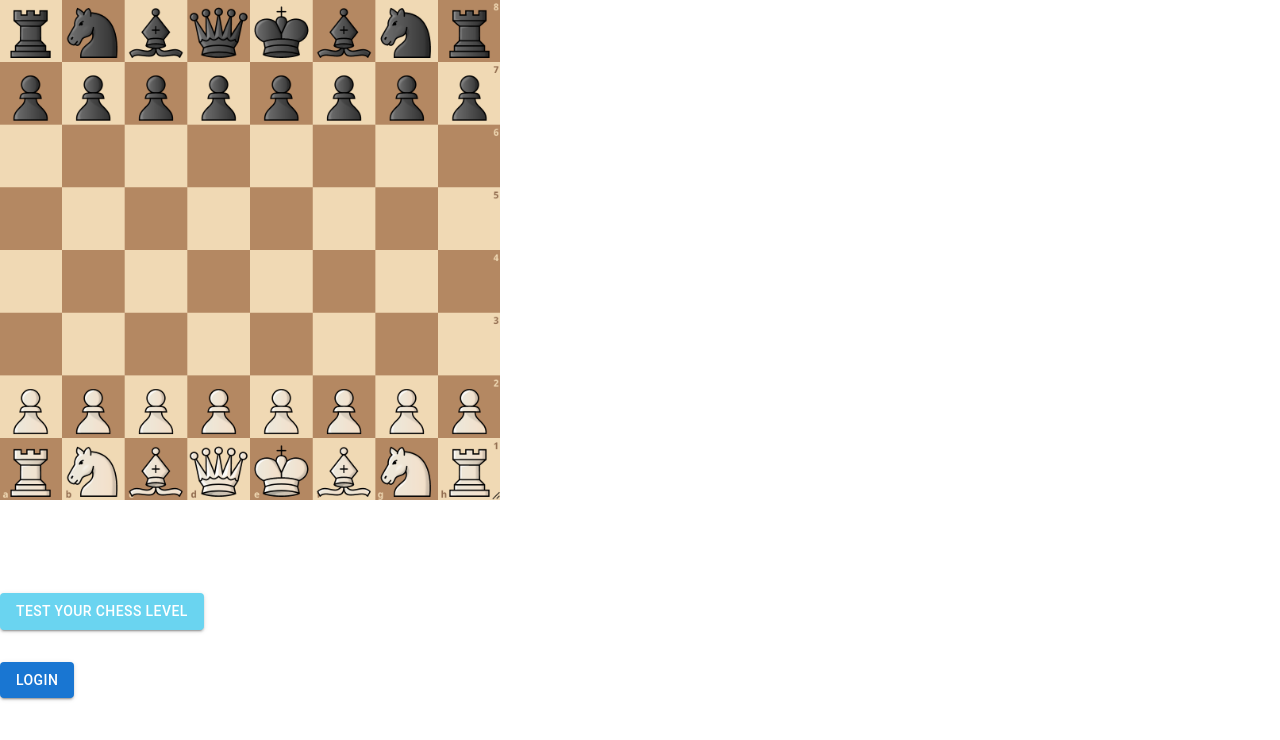
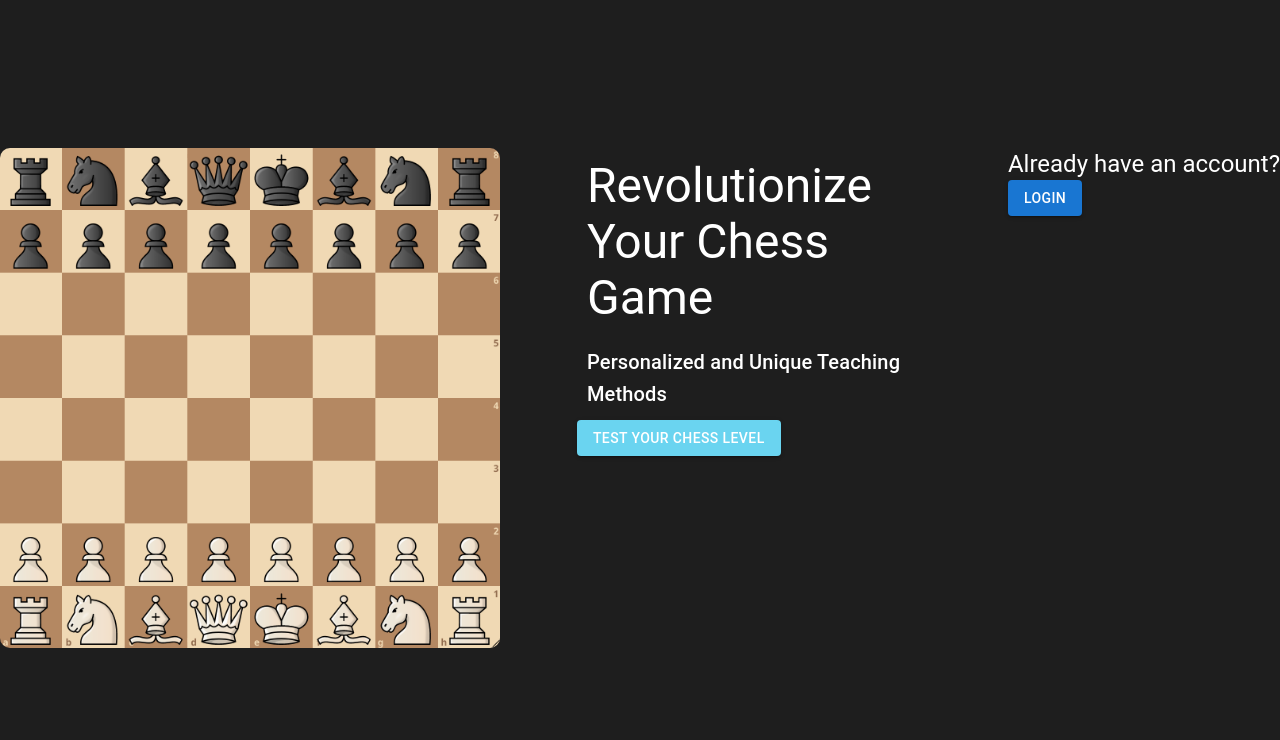
Before and after one commit to gabrielstanford/NextChessProject, a Next.js app: page / in a window 1280 px wide. Shown: the top 740 px of the page. Built offline with nearby package versions, Linux system fonts and the light colour scheme; no server answers.

Commit message:
Fixed css (was commented out for some reason). Working version on localstorage

```diff
--- a/styles/Home.module.css
+++ b/styles/Home.module.css
@@ -1,4 +1,4 @@
-/* .container {
+.container {
   height: 100vh;
   background-color: #7b8b91;
 }
@@ -8,7 +8,7 @@
   justify-content: space-between;
 }
 .imageCont {
-  padding-right:
+  padding-right: 20
 }
 .centerCont {
   width: 30%;
@@ -59,4 +59,3 @@
     border-radius: 10px;
     text-transform: uppercase;
   }
-  */
--- a/styles/WelcomePage.module.css
+++ b/styles/WelcomePage.module.css
@@ -1,4 +1,4 @@
-/* .overlay {
+.overlay {
     position: relative;
     height: 100vh;
     width: 100vw;
@@ -51,4 +51,4 @@
 
 .Button:hover {
     background-color: #f2b637;
-} */
+}
```
